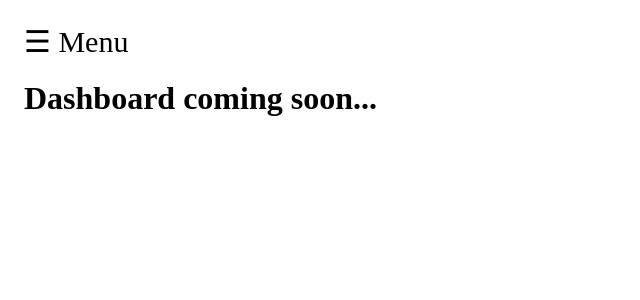
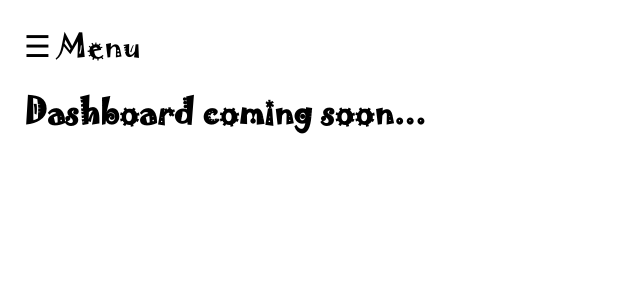
Before and after one commit to gowthamgoel/angular_test_app_prod, an Angular app: page / in a window 1280 px wide. Shown: the top 300 px of the page, without its empty margins (0-640 px from the left). Built offline with nearby package versions, Linux system fonts and the light colour scheme.

Commit message:
added external font Jokerman

```diff
--- a/src/styles.scss
+++ b/src/styles.scss
@@ -1 +1,11 @@
 /* You can add global styles to this file, and also import other style files */
+@font-face {
+    font-family: 'jokerman';
+    src: url('assets/fonts/Jokerman.otf') format('opentype');
+    font-weight: normal;
+    font-style: normal;
+}
+
+* {
+    font-family: 'jokerman' !important;
+}
```
Also changed, not shown: src/assets/fonts/Jokerman.otf (added).
